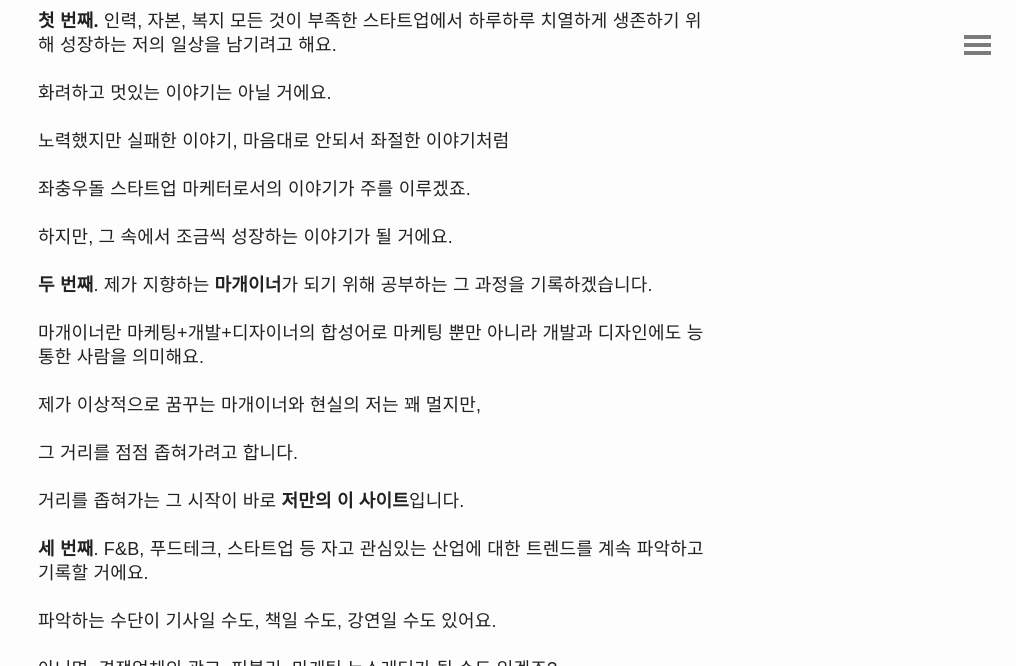
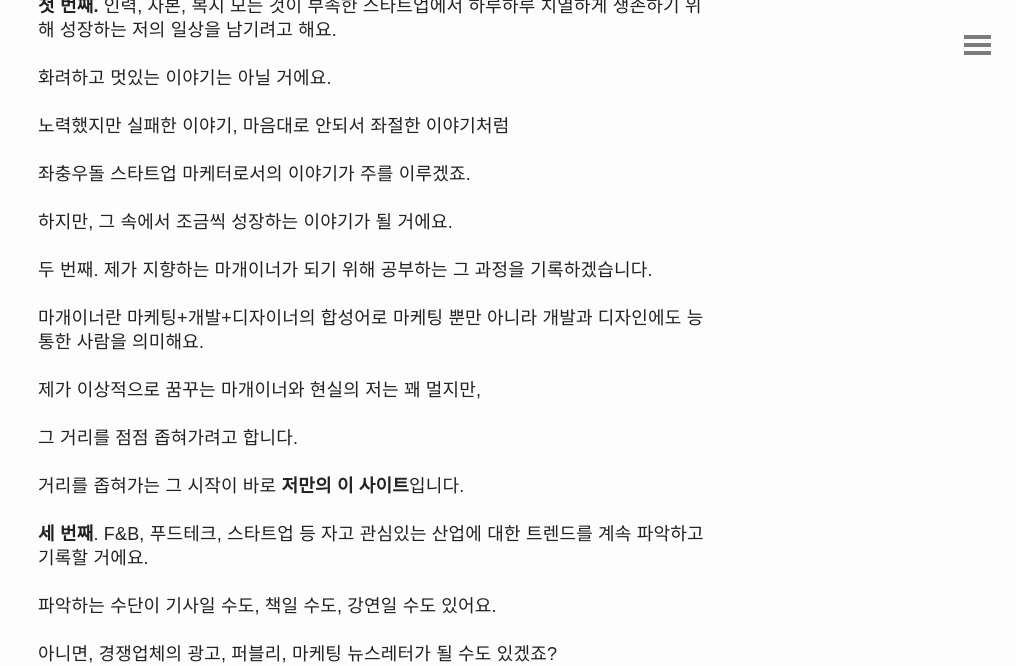
Before and after one commit to boriku/boriku, a Jekyll site: the page built from _posts/2019-06-15-firstlog.md, in a window 1280 px wide and 900 px high, scrolled down 1685 px, cut to the strip 0-666 px from the top of the window. Shown: the whole strip, without its empty margins (264-1280 px from the left). Built offline with Jekyll 4.4.1, drawn with Linux system fonts in a browser that asks for light colours; comment, search, counter and statistics services are not loaded; some of the changed lines change nothing that is shown; some of the changed text lies outside the part shown.

Commit message:
190615-6

````diff
--- a/_posts/2019-06-15-firstlog.md
+++ b/_posts/2019-06-15-firstlog.md
@@ -1,29 +1,12 @@
 ---
-layout: post
 title: [스타트업 마케터로서의 기록] 드디어, 시작
-date: 2016-06-15 14:30:00 +09:00
-author: "boriku"
-permalink: /firstlog/
-image:
-  feature: firstlog_1.jpg
-categories:
-  - log
-tags:
-  - 스타트업마케터
-  - 마케팅
-  - 마케터
-  - 마개이너
-  - boriku
-description: 스타트업 마케터로서의 첫 번째 기록, 이제 시작합니다.
 ---
 
 ### **[스타트업 마케터로서의 기록] 드디어, 시작**
 
 
 
-```
 **426일, 1년하고도 2달.**
-```
 
 오늘까지 제가 스타트업에서 일한 날들입니다.
 
@@ -83,7 +66,7 @@
 
 
 
-**두 번째**. 제가 지향하는 **마개이너**가 되기 위해 공부하는 그 과정을 기록하겠습니다.
+두 번째. 제가 지향하는 마개이너가 되기 위해 공부하는 그 과정을 기록하겠습니다.
 
 마개이너란 마케팅+개발+디자이너의 합성어로 마케팅 뿐만 아니라 개발과 디자인에도 능통한 사람을 의미해요.
 
````
